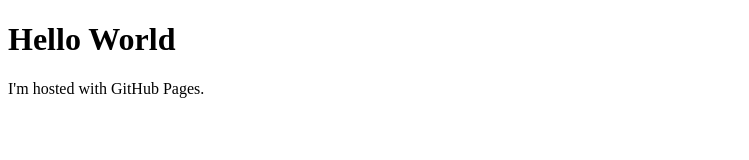
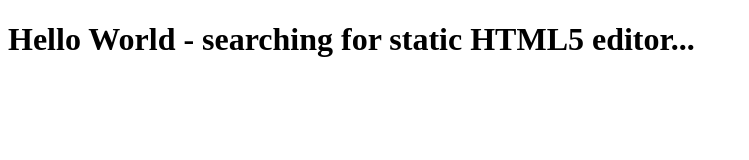
Before and after one commit to jmpj/jmpj.github.io, a plain HTML site: page index.html in a window 1280 px wide. Shown: the whole page, without its empty margins (0-749 px from the left). Drawn offline with Linux system fonts and the light colour scheme.

Commit message:
Update index.html

```diff
--- a/index.html
+++ b/index.html
@@ -1,7 +1,6 @@
 <!DOCTYPE html>
 <html>
 <body>
-<h1>Hello World</h1>
-<p>I'm hosted with GitHub Pages.</p>
+<h1>Hello World - searching for static HTML5 editor...</h1>
 </body>
 </html>
```
